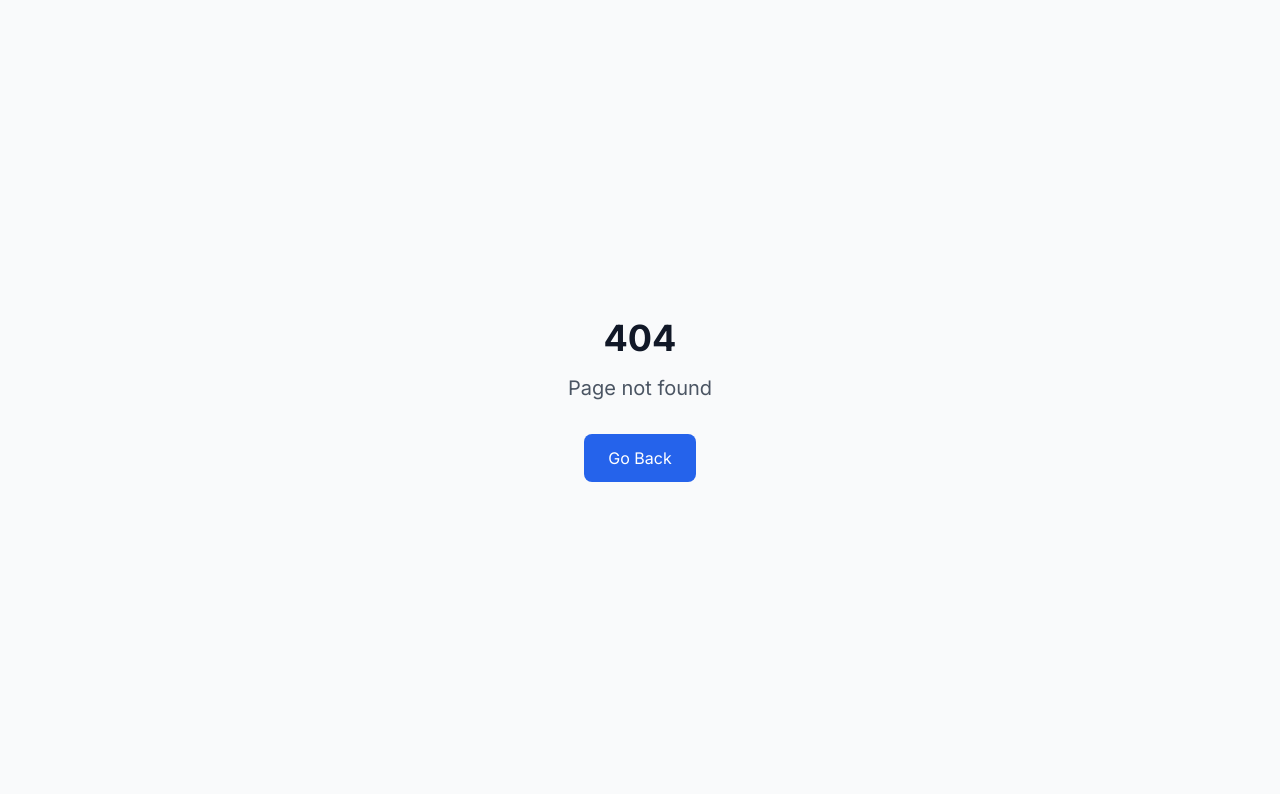
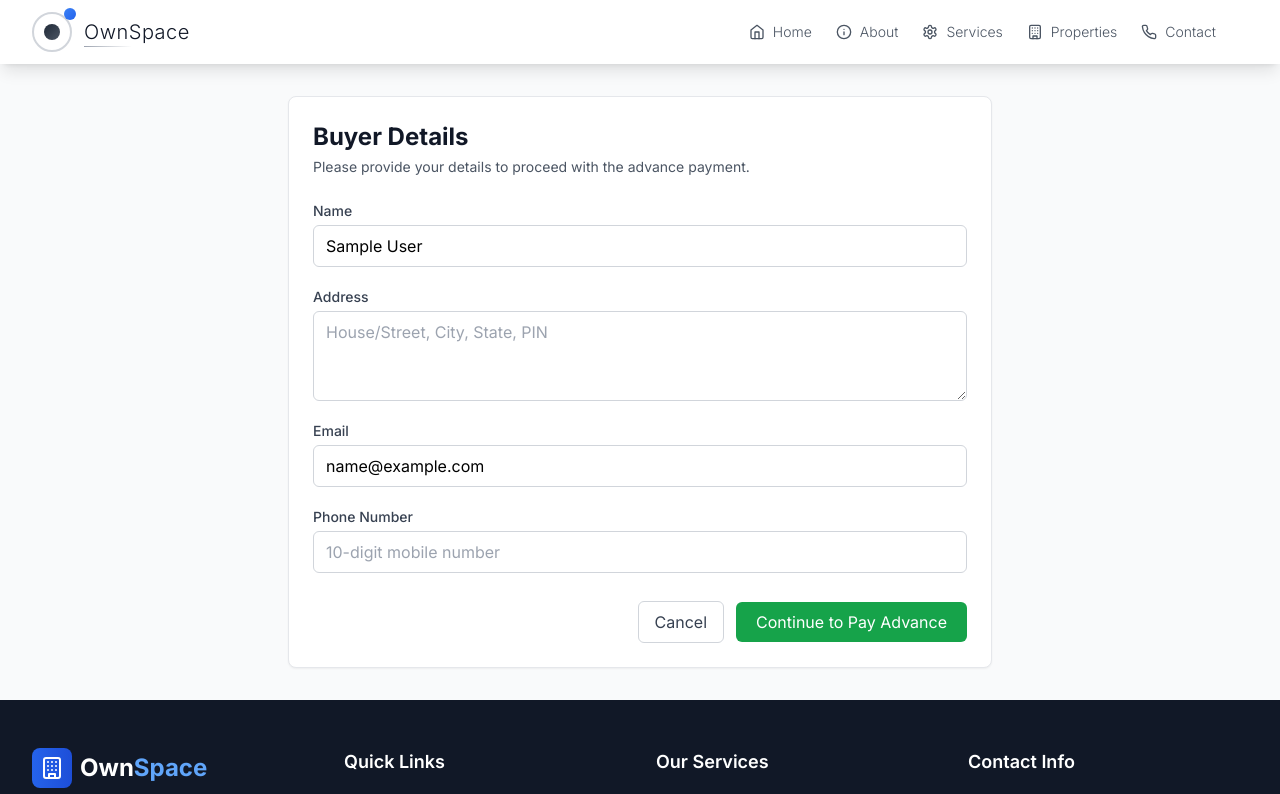
Before and after one commit to sreyamathew/OwnSpace-Frontend, a React (Vite) app: page /buyer-details/1 in a window 1280 px wide. Before the commit this address had no page. Shown: the top 794 px of the page. Built offline with nearby package versions, Linux system fonts and the light colour scheme; sample sign-in values are in the browser's storage.

Commit message:
buyer details before payment

```diff
--- a/src/App.jsx
+++ b/src/App.jsx
@@ -41,6 +41,7 @@ import PurchaseDetails from './pages/PurchaseDetails';
 import PurchaseRequestManagement from './pages/PurchaseRequestManagement';
 import Payment from './pages/Payment';
 import PayAdvance from './pages/PayAdvance';
+import BuyerDetails from './pages/BuyerDetails';
 import PurchaseHistory from './pages/PurchaseHistory';
 
 const AppContent = () => {
@@ -296,6 +297,11 @@ const AppContent = () => {
           <Payment />
         </ProtectedRoute>
       } />
+      <Route path="/buyer-details/:propertyId" element={
+        <ProtectedRoute>
+          <BuyerDetails />
+        </ProtectedRoute>
+      } />
       <Route path="/pay-advance/:propertyId" element={
         <ProtectedRoute>
           <PayAdvance />
--- a/src/index.css
+++ b/src/index.css
@@ -42,6 +42,15 @@
   .input-field {
     @apply w-full px-4 py-2 border border-secondary-300 rounded-lg focus:ring-2 focus:ring-primary-500 focus:border-transparent outline-none transition-all duration-200;
   }
+
+  /* Valid/Invalid helpers for form inputs */
+  .input-valid {
+    @apply border-green-300 focus:ring-green-200;
+  }
+
+  .input-invalid {
+    @apply border-red-300 focus:ring-red-200;
+  }
 }
 
 /* Custom scrollbar */
--- /dev/null
+++ b/src/pages/BuyerDetails.jsx
@@ -0,0 +1,188 @@
+import React, { useEffect, useMemo, useState } from 'react';
+import { useNavigate, useParams } from 'react-router-dom';
+import ContactNavbar from '../components/ContactNavbar';
+import Footer from '../components/Footer';
+import { useAuth } from '../contexts/AuthContext';
+
+const initialTouched = { name: false, address: false, email: false, phone: false };
+
+const BuyerDetails = () => {
+  const { user } = useAuth();
+  const navigate = useNavigate();
+  const { propertyId } = useParams();
+
+  const [values, setValues] = useState({
+    name: '',
+    address: '',
+    email: '',
+    phone: '',
+  });
+  const [touched, setTouched] = useState(initialTouched);
+  const [submitted, setSubmitted] = useState(false);
+
+  useEffect(() => {
+    if (!user) return;
+    setValues(v => ({
+      ...v,
+      name: v.name || user.name || '',
+      email: v.email || user.email || '',
+    }));
+  }, [user]);
+
+  // Validation regex per spec
+  const nameRegex = useMemo(() => /^[A-Za-z][A-Za-z\s]*$/, []);
+  const addressRegex = useMemo(() => /^[A-Za-z][A-Za-z0-9\s,.-]*$/, []);
+  const emailRegex = useMemo(() => /^[A-Za-z][A-Za-z0-9._%+-]*@[A-Za-z0-9.-]+\.[A-Za-z]{2,}$/, []);
+  const phoneRegex = useMemo(() => /^[6-9]\d{9}$/, []);
+
+  const errors = useMemo(() => {
+    const e = {};
+    if (!values.name.trim()) e.name = 'Name is required.';
+    else if (!nameRegex.test(values.name.trim())) e.name = 'Invalid name format.';
+    if (!values.address.trim()) e.address = 'Address is required.';
+    else if (!addressRegex.test(values.address.trim())) e.address = 'Invalid address format.';
+    if (!values.email.trim()) e.email = 'Email is required.';
+    else if (!emailRegex.test(values.email.trim())) e.email = 'Invalid email format.';
+    if (!values.phone.trim()) e.phone = 'Phone number is required.';
+    else if (!phoneRegex.test(values.phone.trim())) e.phone = 'Phone number must be 10 digits and start with 6-9.';
+    return e;
+  }, [values, nameRegex, addressRegex, emailRegex, phoneRegex]);
+
+  const showError = (field) => (touched[field] || submitted) && errors[field];
+  const showHint = (field) => touched[field] && !errors[field];
+
+  const onFocus = (field) => () => setTouched(t => ({ ...t, [field]: true }));
+  const onChange = (field) => (e) => setValues(v => ({ ...v, [field]: e.target.value }));
+
+  const handleSubmit = (e) => {
+    e.preventDefault();
+    setSubmitted(true);
+    if (Object.keys(errors).length > 0) return;
+
+    try {
+      const payload = { ...values, propertyId };
+      sessionStorage.setItem('buyerDetails', JSON.stringify(payload));
+    } catch (_) {}
+
+    navigate(`/pay-advance/${propertyId}`);
+  };
+
+  return (
+    <div className="min-h-screen bg-gray-50">
+      <ContactNavbar />
+      <main className="max-w-3xl mx-auto px-4 sm:px-6 lg:px-8 py-8">
+        <div className="bg-white rounded-lg shadow-sm border border-gray-200 p-6">
+          <h1 className="text-2xl font-bold text-gray-900 mb-1">Buyer Details</h1>
+          <p className="text-sm text-gray-600 mb-6">Please provide your details to proceed with the advance payment.</p>
+
+          <form onSubmit={handleSubmit} noValidate>
+            <div className="space-y-5">
+              {/* Name */}
+              <div>
+                <label htmlFor="name" className="block text-sm font-medium text-gray-700 mb-1">Name</label>
+                <input
+                  id="name"
+                  type="text"
+                  value={values.name}
+                  onChange={onChange('name')}
+                  onFocus={onFocus('name')}
+                  className={`mt-1 block w-full rounded-md border px-3 py-2 focus:outline-none focus:ring-2 ${showError('name') ? 'input-invalid' : showHint('name') ? 'input-valid' : 'border-gray-300 focus:ring-blue-200'}`}
+                  placeholder="Enter your full name"
+                  autoComplete="name"
+                />
+                {touched.name && !errors.name && (
+                  <p className="mt-1 text-xs text-gray-500">Enter your legal full name.</p>
+                )}
+                {showError('name') && (
+                  <p className="mt-1 text-sm text-red-600">{errors.name}</p>
+                )}
+              </div>
+
+              {/* Address */}
+              <div>
+                <label htmlFor="address" className="block text-sm font-medium text-gray-700 mb-1">Address</label>
+                <textarea
+                  id="address"
+                  value={values.address}
+                  onChange={onChange('address')}
+                  onFocus={onFocus('address')}
+                  rows={3}
+                  className={`mt-1 block w-full rounded-md border px-3 py-2 focus:outline-none focus:ring-2 ${showError('address') ? 'input-invalid' : showHint('address') ? 'input-valid' : 'border-gray-300 focus:ring-blue-200'}`}
+                  placeholder="House/Street, City, State, PIN"
+                  autoComplete="street-address"
+                />
+                {touched.address && !errors.address && (
+                  <p className="mt-1 text-xs text-gray-500">Include city/state and PIN for accuracy.</p>
+                )}
+                {showError('address') && (
+                  <p className="mt-1 text-sm text-red-600">{errors.address}</p>
+                )}
+              </div>
+
+              {/* Email */}
+              <div>
+                <label htmlFor="email" className="block text-sm font-medium text-gray-700 mb-1">Email</label>
+                <input
+                  id="email"
+                  type="email"
+                  value={values.email}
+                  onChange={onChange('email')}
+                  onFocus={onFocus('email')}
+                  className={`mt-1 block w-full rounded-md border px-3 py-2 focus:outline-none focus:ring-2 ${showError('email') ? 'input-invalid' : showHint('email') ? 'input-valid' : 'border-gray-300 focus:ring-blue-200'}`}
+                  placeholder="you@example.com"
+                  autoComplete="email"
+                />
+                {touched.email && !errors.email && (
+                  <p className="mt-1 text-xs text-gray-500">We’ll send payment confirmation here.</p>
+                )}
+                {showError('email') && (
+                  <p className="mt-1 text-sm text-red-600">{errors.email}</p>
+                )}
+              </div>
+
+              {/* Phone */}
+              <div>
+                <label htmlFor="phone" className="block text-sm font-medium text-gray-700 mb-1">Phone Number</label>
+                <input
+                  id="phone"
+                  type="tel"
+                  value={values.phone}
+                  onChange={onChange('phone')}
+                  onFocus={onFocus('phone')}
+                  className={`mt-1 block w-full rounded-md border px-3 py-2 focus:outline-none focus:ring-2 ${showError('phone') ? 'input-invalid' : showHint('phone') ? 'input-valid' : 'border-gray-300 focus:ring-blue-200'}`}
+                  placeholder="10-digit mobile number"
+                  autoComplete="tel"
+                />
+                {touched.phone && !errors.phone && (
+                  <p className="mt-1 text-xs text-gray-500">We may contact you for verification.</p>
+                )}
+                {showError('phone') && (
+                  <p className="mt-1 text-sm text-red-600">{errors.phone}</p>
+                )}
+              </div>
+
+              <div className="pt-2 flex items-center justify-end gap-3">
+                <button
+                  type="button"
+                  onClick={() => navigate(-1)}
+                  className="px-4 py-2 rounded-md border border-gray-300 text-gray-700 bg-white hover:bg-gray-50"
+                >
+                  Cancel
+                </button>
+                <button
+                  type="submit"
+                  className="px-5 py-2 rounded-md bg-green-600 hover:bg-green-700 text-white"
+                >
+                  Continue to Pay Advance
+                </button>
+              </div>
+            </div>
+          </form>
+        </div>
+      </main>
+      <Footer />
+    </div>
+  );
+};
+
+export default BuyerDetails;
--- a/src/pages/PayAdvance.jsx
+++ b/src/pages/PayAdvance.jsx
@@ -13,6 +13,7 @@ const PayAdvance = () => {
   const [submitting, setSubmitting] = useState(false);
   const [error, setError] = useState('');
   const [offer, setOffer] = useState(null);
+  const [buyerDetails, setBuyerDetails] = useState(null);
 
   const amount = 1000;
   const formatINR = useMemo(() => new Intl.NumberFormat('en-IN', { style: 'currency', currency: 'INR', minimumFractionDigits: 0 }), []);
@@ -21,6 +22,16 @@ const PayAdvance = () => {
     const init = async () => {
       try {
         if (!user) { setError('Please log in.'); return; }
+        // Load buyer details if present (non-blocking)
+        try {
+          const raw = sessionStorage.getItem('buyerDetails');
+          if (raw) {
+            const parsed = JSON.parse(raw);
+            if (!parsed.propertyId || String(parsed.propertyId) === String(propertyId)) {
+              setBuyerDetails(parsed);
+            }
+          }
+        } catch (_) {}
         // Load user's offers and find the accepted one for this property
         const res = await offerAPI.getMyOffers();
         const list = res?.offers || res?.data?.offers || [];
@@ -140,6 +151,15 @@ const PayAdvance = () => {
                 <div className="text-2xl font-bold text-blue-700">₹1,000 (Fixed for all properties)</div>
               </div>
 
+              {buyerDetails && (
+                <div className="bg-white border border-gray-200 rounded-md p-4 mb-6">
+                  <div className="text-sm font-medium text-gray-700 mb-2">Buyer</div>
+                  <div className="text-sm text-gray-800">{buyerDetails.name} · {buyerDetails.email}</div>
+                  <div className="text-sm text-gray-600">{buyerDetails.phone}</div>
+                  <div className="text-xs text-gray-500 mt-1">{buyerDetails.address}</div>
+                </div>
+              )}
+
               <div className="flex items-center justify-center">
                 <button
                   onClick={handlePay}
--- a/src/pages/PurchaseDetails.jsx
+++ b/src/pages/PurchaseDetails.jsx
@@ -353,7 +353,7 @@ const PurchaseDetails = () => {
                           <div className="flex items-center justify-between">
                             <span className="text-gray-600 text-sm">Ready to proceed?</span>
                             <button
-                              onClick={() => navigate(`/pay-advance/${o?.propertyId?._id || o?.propertyId}`)}
+                              onClick={() => navigate(`/buyer-details/${o?.propertyId?._id || o?.propertyId}`)}
                               className="inline-flex items-center gap-2 px-4 py-2 bg-green-600 hover:bg-green-700 text-white text-sm font-medium rounded-md transition-colors"
                             >
                               <svg xmlns="http://www.w3.org/2000/svg" viewBox="0 0 24 24" fill="currentColor" className="w-4 h-4">
```
